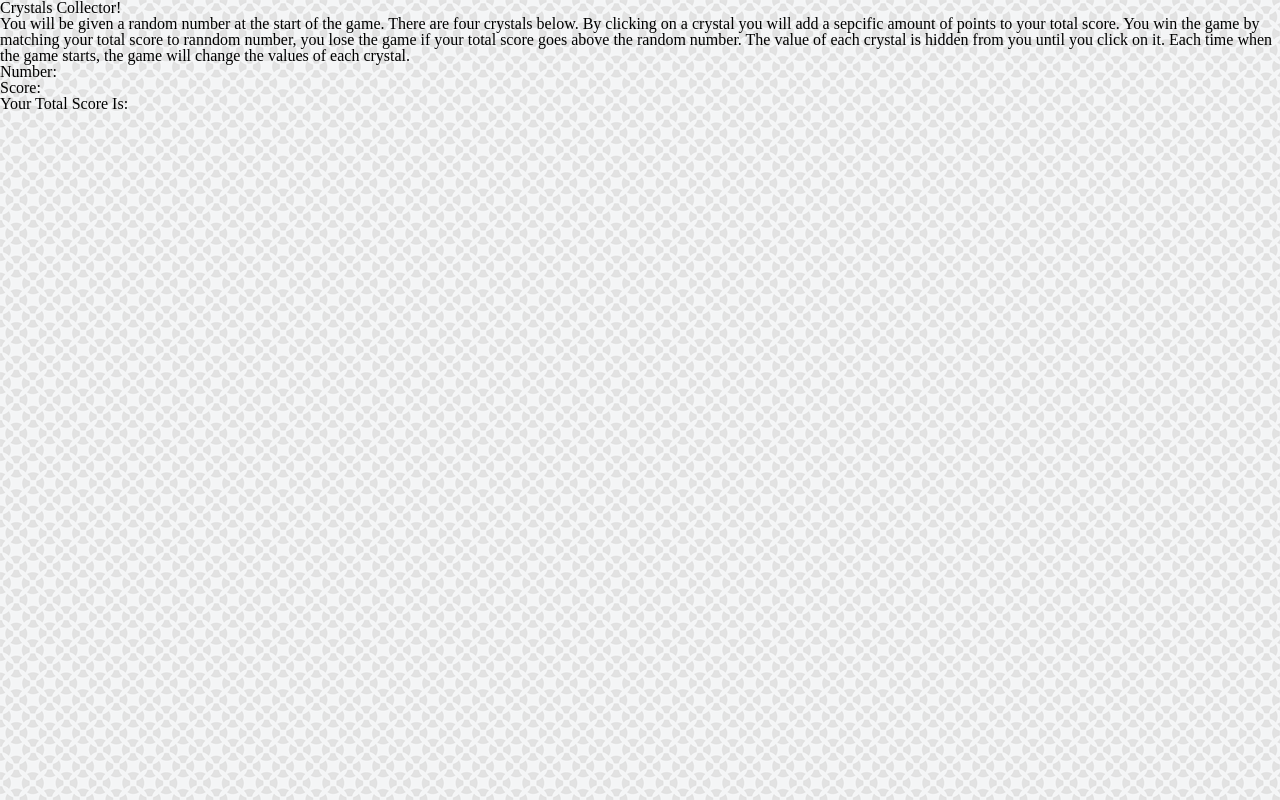
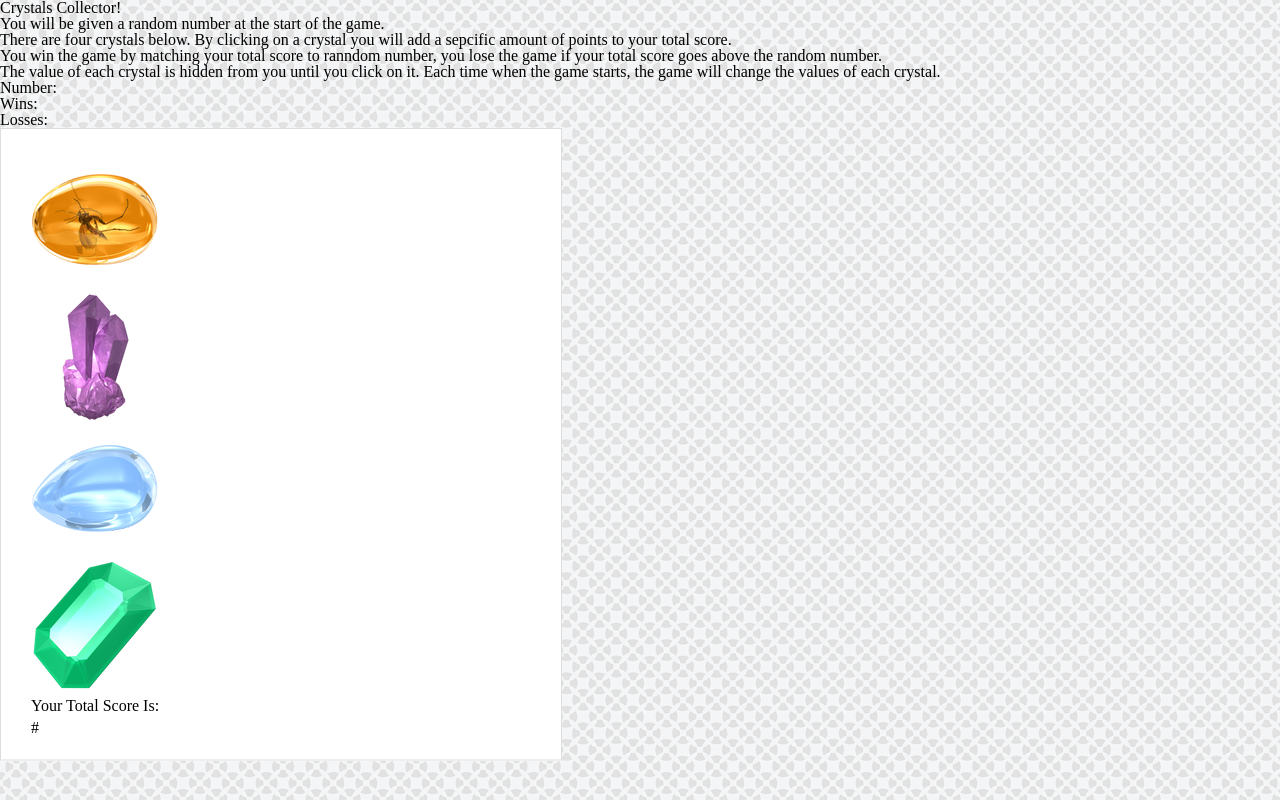
Before and after one commit to RioMando/Crystals-Collector, a plain HTML site: page index.html in a window 1280 px wide. Drawn offline with nearby package versions, Linux system fonts and the light colour scheme.

Commit message:
add jewels and some code

```diff
--- a/assets/css/style.css
+++ b/assets/css/style.css
@@ -1,3 +1,19 @@
 body {
     background-image: url("../images/circles-dark.png");
 }
+.boxJewel {
+	background: #fff;
+	padding: 30px;
+	width: 100%;
+	max-width: 500px;
+	float: left;
+	border: 1px solid #ddd;
+	margin-bottom: 20px;
+}
+
+h3, .boxJewel, h2 {
+	border-bottom: 2px solid #eee;
+	padding-bottom: 20px;
+	margin-bottom: 15px;
+	line-height: 22px;
+}
--- a/assets/javascript/game.js
+++ b/assets/javascript/game.js
@@ -0,0 +1,4 @@
+$("#jewel_1").html("<img src='assets/images/if_Amber_127310.png' />");
+$("#jewel_2").html("<img src='assets/images/if_Amethyst_127306.png' />");
+$("#jewel_3").html("<img src='assets/images/if_Aquamarine_127303.png' />");
+$("#jewel_4").html("<img src='assets/images/if_Emerald_127302.png' />");
--- a/index.html
+++ b/index.html
@@ -5,22 +5,29 @@
 	<title>The Jewel Game</title>
 	<link rel="stylesheet" type="text/css" href="assets/css/reset.css">
 	<link rel="stylesheet" type="text/css" href="assets/css/style.css">
-	<script  src="https://code.jquery.com/jquery-3.2.1.js" integrity="sha256-DZAnKJ/6XZ9si04Hgrsxu/8s717jcIzLy3oi35EouyE=" crossorigin="anonymous"></script>
-	<script type="text/javascript" src="assets/javascript/game.js"></script>
+
+
 </head>
 <body>
   <h1>Crystals Collector!</h1>
-  <p>
-  	You will be given a random number at the start of the game.
-  	There are four crystals below. By clicking on a crystal you will add a sepcific amount of points to your total score.
-  	You win the game by matching your total score to ranndom number, you lose the game if your total score goes above the random number.
-  	The value of each crystal is hidden from you until you click on it.
+  <p>You will be given a random number at the start of the game.</p>
+  <p>There are four crystals below. By clicking on a crystal you will add a sepcific amount of points to your total score.</p>
+  <p>You win the game by matching your total score to ranndom number, you lose the game if your total score goes above the random number.</p>
+  <p>The value of each crystal is hidden from you until you click on it.
     Each time when the game starts, the game will change the values of each crystal.</p>
-    <div id=number>Number: </div>
-	<div id=score>Score:</div>
-	<div id=scoreTotal>Your Total Score Is:</div>
+    <div id="number">Number: </div>
+	<div id="wins">Wins: </div>
+	<div id="loss">Losses: </div>
+	<section class="boxJewel">
+	  <div id="jewel_1">J1</div>
+	  <div id="jewel_2">J2</div>
+	  <div id="jewel_3">J3</div>
+	  <div id="jewel_4">J4</div>
+	  <div id="scoreTotal">Your Total Score Is:</div>
+	  <div id="score">#</div>
+    </section>
 
-
-
+<script  src="https://code.jquery.com/jquery-3.2.1.js" integrity="sha256-DZAnKJ/6XZ9si04Hgrsxu/8s717jcIzLy3oi35EouyE=" crossorigin="anonymous"></script>
+<script type="text/javascript" src="assets/javascript/game.js"></script>
 </body>
 </html>
```
